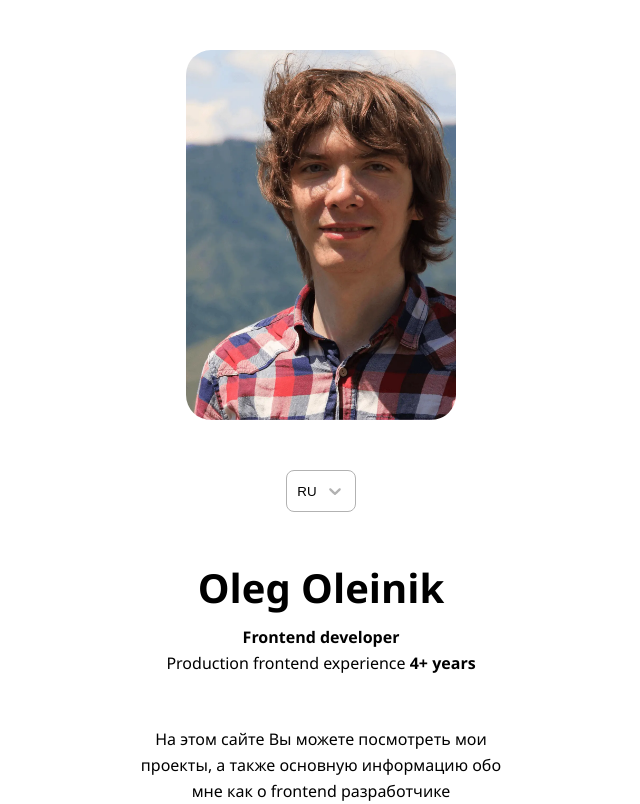
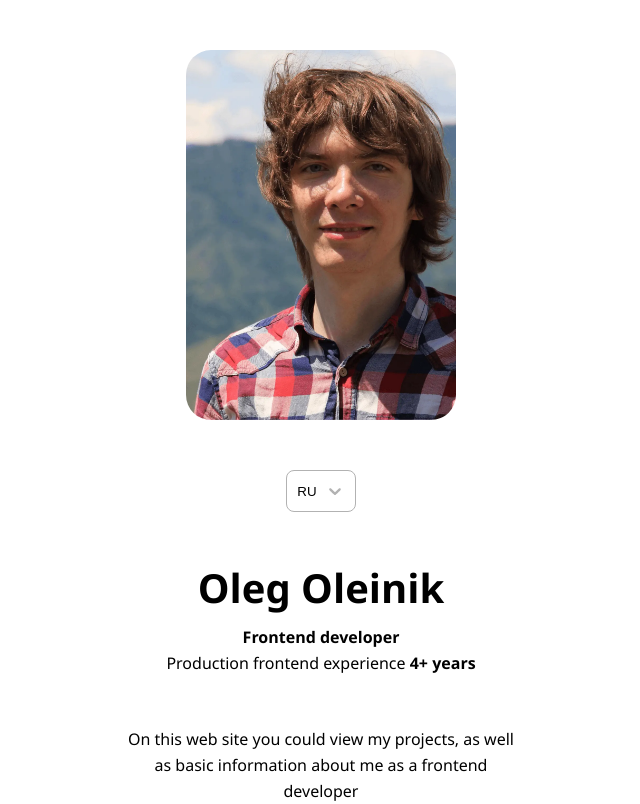
Before and after one commit to Yaolegol/portfolio_next, a Next.js app: page / in a window 1280 px wide. Shown: the whole page, without its empty margins (319-959 px from the left). Built offline with nearby package versions, Linux system fonts and the light colour scheme.

Commit message:
Описание. Добавлен перевод

```diff
--- a/src/modules/Home/components/Description/index.tsx
+++ b/src/modules/Home/components/Description/index.tsx
@@ -1,11 +1,13 @@
+'use client';
+
+import { IntlMessage } from '@/modules/Lang/components/IntlMessage';
 import { FC } from 'react';
 import style from './index.module.scss';
 
 export const Description: FC = () => {
     return (
         <div className={style.index}>
-            На этом сайте Вы можете посмотреть мои проекты, а также основную
-            информацию обо мне как о frontend разработчике
+            <IntlMessage id="main.description" />
         </div>
     );
 };
--- a/src/modules/Home/components/Title/index.tsx
+++ b/src/modules/Home/components/Title/index.tsx
@@ -1,8 +1,8 @@
 'use client';
 
+import { IntlMessage } from '@/modules/Lang/components/IntlMessage';
 import { FC } from 'react';
 import style from './index.module.scss';
-import { IntlMessage } from '@/modules/Lang/components/IntlMessage';
 
 export const Title: FC = () => {
     return (
```
